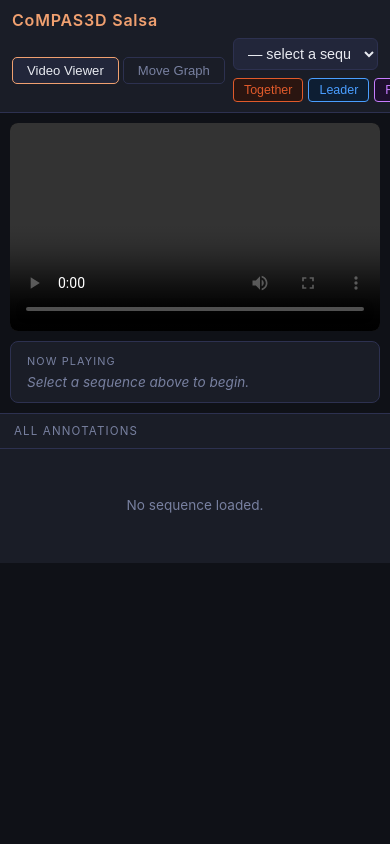
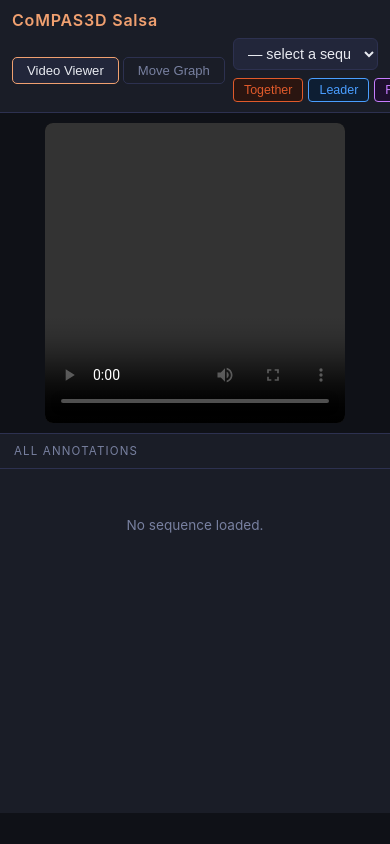
Before and after one commit to kebuhcah/salsa, a plain HTML site: page index.html in a window 390 px wide. Shown: the top 844 px of the page. Drawn offline with nearby package versions, Linux system fonts and the light colour scheme.

Commit message:
Polish mobile layout: square video crop, annotation scroll, and cleanup
- Force 1:1 aspect ratio on video wrapper with object-fit:cover to crop
  the black side bars and show only the square 2x2 camera grid
- Fix annotation scroll: active row snaps to top of list (not center)
  and list has fixed 45vh height so page doesn't jump
- Hide redundant "Now Playing" box on mobile since annotations are
  already visible directly below the video

Co-Authored-By: Claude Sonnet 4.6 <noreply@anthropic.com>

```diff
--- a/index.html
+++ b/index.html
@@ -110,12 +110,14 @@
       align-items: center;
       justify-content: center;
       min-height: 0;
+      aspect-ratio: 1 / 1;
+      align-self: center;
     }
 
     #player {
       width: 100%;
       height: 100%;
-      object-fit: contain;
+      object-fit: cover;
       display: block;
     }
 
@@ -547,24 +549,23 @@
 
       #video-wrap {
         flex: none;
-        aspect-ratio: 16 / 9;
+        aspect-ratio: 1 / 1;
         height: auto;
       }
 
-      #now-playing { min-height: unset; }
+      #now-playing { display: none; }
 
-      /* side panel becomes bottom panel */
+      /* side panel becomes bottom panel with fixed-height scroll */
       #right {
         width: 100%;
         border-left: none;
         border-top: 1px solid var(--border);
-        height: auto;
+        height: 45vh;
         max-height: none;
       }
 
       #annot-list {
-        overflow-y: visible;
-        max-height: none;
+        overflow-y: auto;
       }
 
       /* smaller beat pips */
@@ -1305,7 +1306,7 @@
       // scroll first active row into view
       const firstIdx = Math.min(...newActive);
       if (rowEls[firstIdx]) {
-        rowEls[firstIdx].scrollIntoView({ block: 'nearest' });
+        rowEls[firstIdx].scrollIntoView({ block: 'start' });
       }
 
       // update now-playing panel
```
